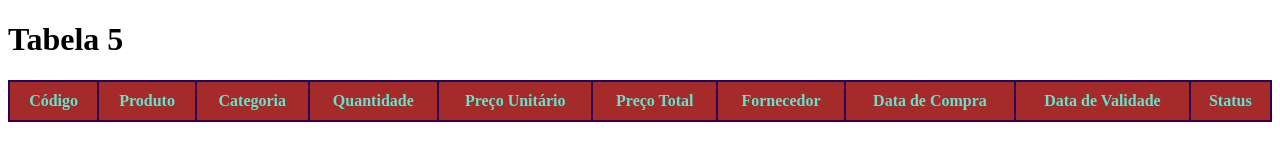
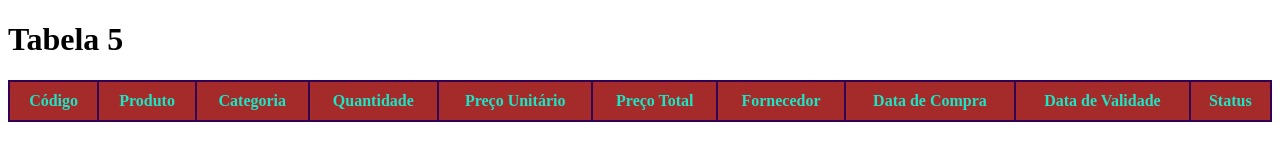
Before and after one commit to babi-rmachado/HTML, a plain HTML site: page html/Atividade05.html in a window 1280 px wide. Drawn offline with Linux system fonts and the light colour scheme.

Commit message:
alteração

```diff
--- a/html/Atividade05.html
+++ b/html/Atividade05.html
@@ -13,7 +13,7 @@
         border: 2px solid rgb(50, 0, 82);
         padding: 10px;
         background-color: brown;
-        color: rgb(98, 227, 206);
+        color: rgb(27, 230, 196);
        }
     </style>
 </head>
```
